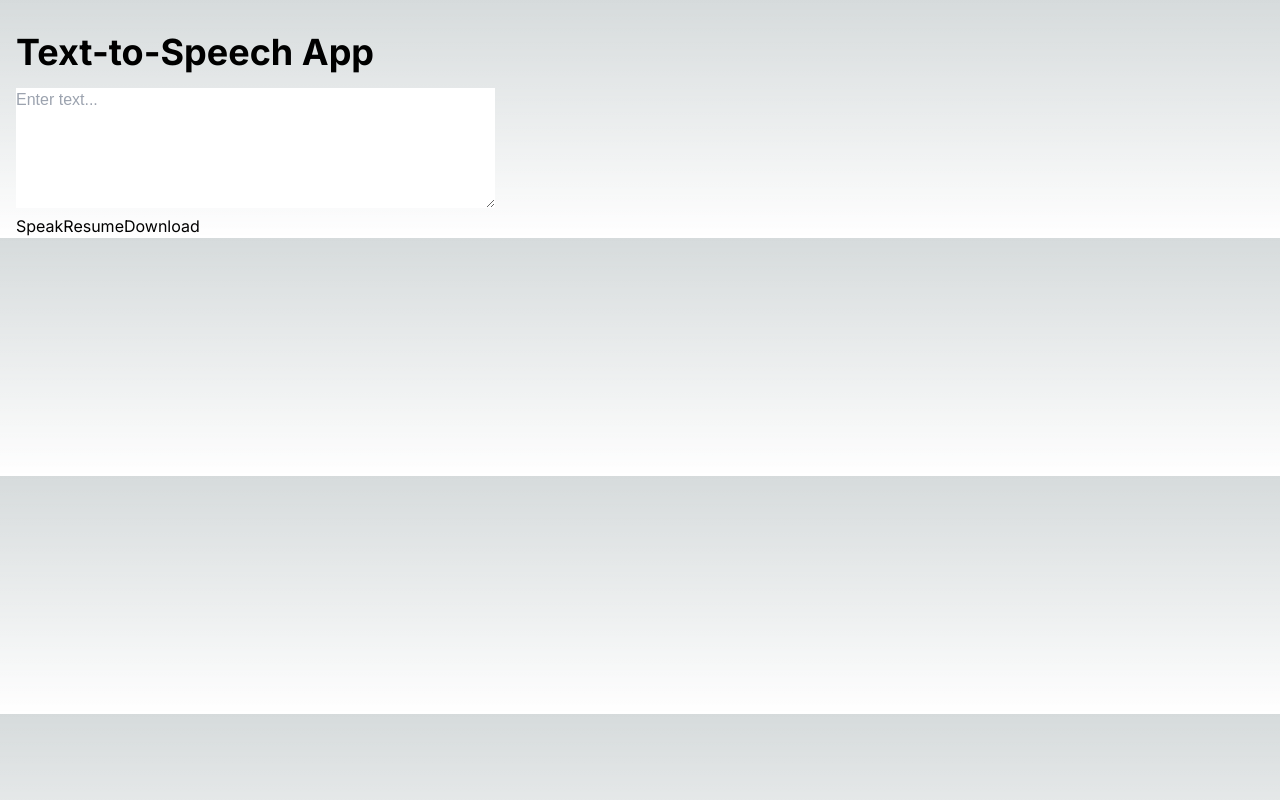
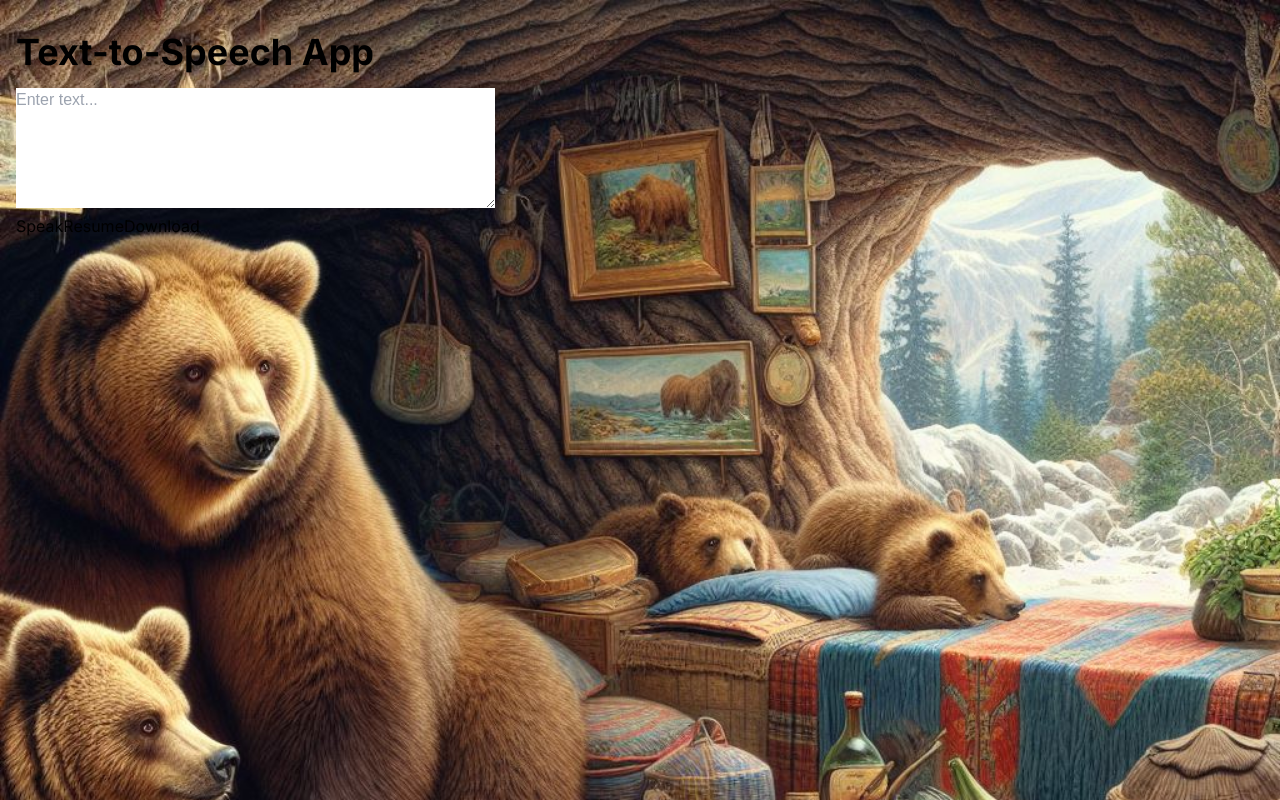
Before and after one commit to san-geetha-s/my-ai-app, a Next.js app: page / in a window 1280 px wide. Built offline with nearby package versions, Linux system fonts and the light colour scheme.

Commit message:
added background image

```diff
--- a/app/globals.css
+++ b/app/globals.css
@@ -1,13 +1,16 @@
+/* Import Tailwind CSS directives */
 @tailwind base;
 @tailwind components;
 @tailwind utilities;
 
+/* Define custom CSS variables */
 :root {
   --foreground-rgb: 0, 0, 0;
   --background-start-rgb: 214, 219, 220;
   --background-end-rgb: 255, 255, 255;
 }
 
+/* Dark mode styles */
 @media (prefers-color-scheme: dark) {
   :root {
     --foreground-rgb: 255, 255, 255;
@@ -16,24 +19,35 @@
   }
 }
 
+/* Body styles */
 body {
   color: rgb(var(--foreground-rgb));
+  /* Set the background to the background image */
   background: linear-gradient(
       to bottom,
       transparent,
       rgb(var(--background-end-rgb))
     )
-    rgb(var(--background-start-rgb));
+    rgb(var(--background-start-rgb)); /* Retain the gradient */
+  /* Include background image */
+  background-image: url('../public/_8dd0afd8-2670-4280-85a1-2ce45a2d6669.jpeg'); /* Adjust the path */
+  background-size: cover; /* Cover the entire body */
 }
 
+/* Utility classes */
 @layer utilities {
   .text-balance {
     text-wrap: balance;
   }
 }
 
+/* Additional styles */
 textarea {
   color: black;
   font-size: 16px; /* Adjust the font size as needed */
   font-family: Arial, sans-serif; /* Set a readable font family */
 }
+.transparent-background {
+  background-image: url('../public/_8dd0afd8-2670-4280-85a1-2ce45a2d6669.jpeg'); /* Replace 'path/to/your/image.jpg' with the actual path to your image */
+  background-color: rgba(255, 255, 255, 0.664); /* Adjust the RGB values and alpha value as needed */
+}
--- a/app/page.tsx
+++ b/app/page.tsx
@@ -1,7 +1,7 @@
 // pages/index.js
 'use client'
 import React, { useState } from 'react';
-
+import backgroundImage from "@/public/_8dd0afd8-2670-4280-85a1-2ce45a2d6669.jpeg"
 import SpeechBox from '@/Components/SpeechBox';
 
 const Home = () => {
@@ -9,7 +9,7 @@ const Home = () => {
 
   return (
 
-      <div className="container mx-auto px-4">
+    <div className="container mx-auto px-4" style={{ backgroundImage: `url(${backgroundImage})` }}>
         <h1 className="text-4xl font-bold mt-8 mb-4">Text-to-Speech App</h1>
 
         <SpeechBox /> {/* Include the SpeechBox component */}
```
Also changed, not shown: public/_8dd0afd8-2670-4280-85a1-2ce45a2d6669.jpeg (added).
